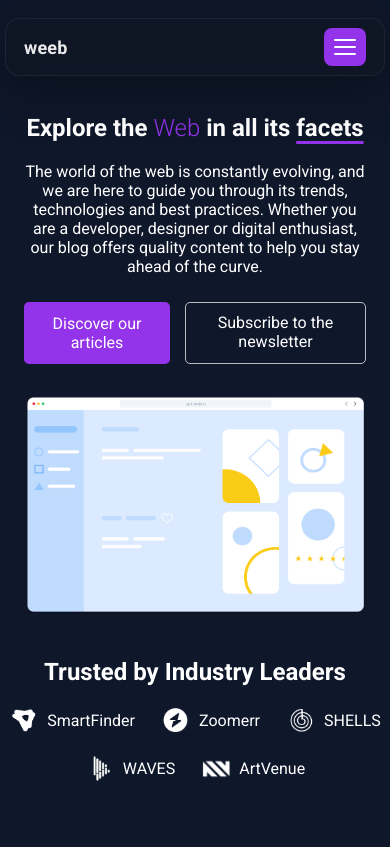
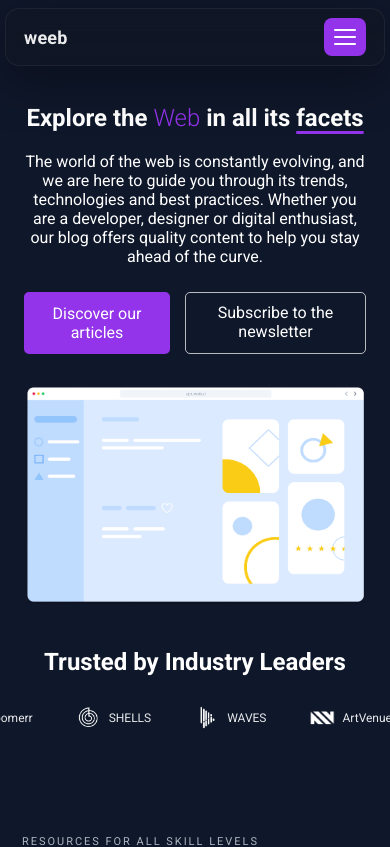
Before and after one commit to baku67/datascientest-projet1-react, a React (Vite) app in the folder my-app/: page / in a window 390 px wide. Shown: the top 847 px of the page. Built offline with nearby package versions, Linux system fonts and the light colour scheme.

Commit message:
NavBar fixed top pendant scrolling + carrouseel Logos infini (mobile only)

```diff
--- a/my-app/src/components/home/TrustSection/TrustSection.scss
+++ b/my-app/src/components/home/TrustSection/TrustSection.scss
@@ -4,33 +4,81 @@
   h2 {
     text-align: center;
   }
+}
+
+.trust-marquee {
+  margin-top: 18px;
+  position: relative;
+  overflow: hidden;
+  width: 100%;
+}
+
+.trust-marquee__track {
+  display: flex;
+  width: max-content;
+}
 
 .trust-logos {
   list-style: none;
-    width: 100%;
+  margin: 0;
   padding: 0;
-    margin: 18px 0 0;
 
   display: flex;
-    flex-wrap: wrap;
-    justify-content: center;
-    gap: 18px 26px;
   align-items: center;
+  gap: 22px;
+
+  flex-wrap: nowrap;
 
   li {
     display: inline-flex;
     align-items: center;
     gap: 8px;
+    padding: 8px 10px;
 
     img {
-        width: 30px;
+      width: 26px;
       height: auto;
       flex: 0 0 auto;
     }
 
     span {
       white-space: nowrap;
+      font-size: 12px;
+      opacity: 0.9;
     }
   }
 }
+
+/* Desktop : liste classiqu */
+@media (min-width: 769px) {
+  .trust-marquee {
+    overflow: visible;
+    mask-image: none;
   }
+
+  .trust-marquee__track {
+    width: 100%;
+    justify-content: center;
+  }
+
+  .trust-logos {
+    flex-wrap: wrap;
+    justify-content: center;
+  }
+}
+
+/* Mobile : anim infinie */
+@media (max-width: 768px) {
+  .trust-marquee__track {
+    animation: trust-marquee 18s linear infinite;
+  }
+
+  @keyframes trust-marquee {
+    from {
+      transform: translateX(0);
+    }
+    to {
+      transform: translateX(-50%);
+    }
+  }
+}
--- a/my-app/src/components/home/TrustSection/TrustSection.tsx
+++ b/my-app/src/components/home/TrustSection/TrustSection.tsx
@@ -1,10 +1,19 @@
 import { useTranslation } from "react-i18next";
 import "./TrustSection.scss";
+
 const smartfinderLogo = "/assets/logos/smartfinder.png";
 const zoomerrLogo = "/assets/logos/zoomerr.png";
 const shellsLogo = "/assets/logos/shells.png";
 const wavesLogo = "/assets/logos/waves.png";
 const artvenueLogo = "/assets/logos/artvenue.png";
+
+const ITEMS = [
+  { src: smartfinderLogo, alt: "Logo SmartFinder", label: "SmartFinder" },
+  { src: zoomerrLogo, alt: "Logo Zoomerr", label: "Zoomerr" },
+  { src: shellsLogo, alt: "Logo SHELLS", label: "SHELLS" },
+  { src: wavesLogo, alt: "Logo WAVES", label: "WAVES" },
+  { src: artvenueLogo, alt: "Logo ArtVenue", label: "ArtVenue" },
+];
 
 export default function TrustSection() {
   const { t } = useTranslation();
@@ -12,28 +21,31 @@ export default function TrustSection() {
   return (
     <section className="trust-section">
       <h2>{t("trust_section_title")}</h2>
-      <ul className="trust-logos" role="list">
-        <li>
-          <img src={smartfinderLogo} alt="Logo SmartFinder" />
-          <span>SmartFinder</span>
-        </li>
-        <li>
-          <img src={zoomerrLogo} alt="Logo Zoomerr" />
-          <span>Zoomerr</span>
-        </li>
-        <li>
-          <img src={shellsLogo} alt="Logo SHELLS" />
-          <span>SHELLS</span>
-        </li>
-        <li>
-          <img src={wavesLogo} alt="Logo WAVES" />
-          <span>WAVES</span>
-        </li>
-        <li>
-          <img src={artvenueLogo} alt="Logo ArtVenue" />
-          <span>ArtVenue</span>
-        </li>
-      </ul>
+
+      {/* Desktop : ton layout normal / Mobile : marquee */}
+      <div className="trust-marquee" aria-label="Trusted by">
+        <div className="trust-marquee__track">
+          {/* 1ère passe */}
+          <ul className="trust-logos" role="list" aria-hidden="true">
+            {ITEMS.map((it) => (
+              <li key={it.label}>
+                <img src={it.src} alt={it.alt} />
+                <span>{it.label}</span>
+              </li>
+            ))}
+          </ul>
+
+          {/* 2ème passe (clone) */}
+          <ul className="trust-logos" role="list" aria-hidden="true">
+            {ITEMS.map((it) => (
+              <li key={`${it.label}-clone`}>
+                <img src={it.src} alt="" />
+                <span>{it.label}</span>
+              </li>
+            ))}
+          </ul>
+        </div>
+      </div>
     </section>
   );
 }
--- a/my-app/src/components/ui/NavBar/NavBar.scss
+++ b/my-app/src/components/ui/NavBar/NavBar.scss
@@ -1,6 +1,10 @@
 .header {
+  position: sticky;
+  top: 0;
+  z-index: 1000;
+
   width: 100%;
-  padding: 18px 0;
+  padding: 8px 0px 18px 0;
   display: flex;
   justify-content: center;
 }
@@ -168,7 +172,7 @@
   }
 
   .header {
-    position: relative;
+    position: sticky;
   }
 
   .nav-register,
```
Lines whose indentation alone changed are shown as unchanged.
